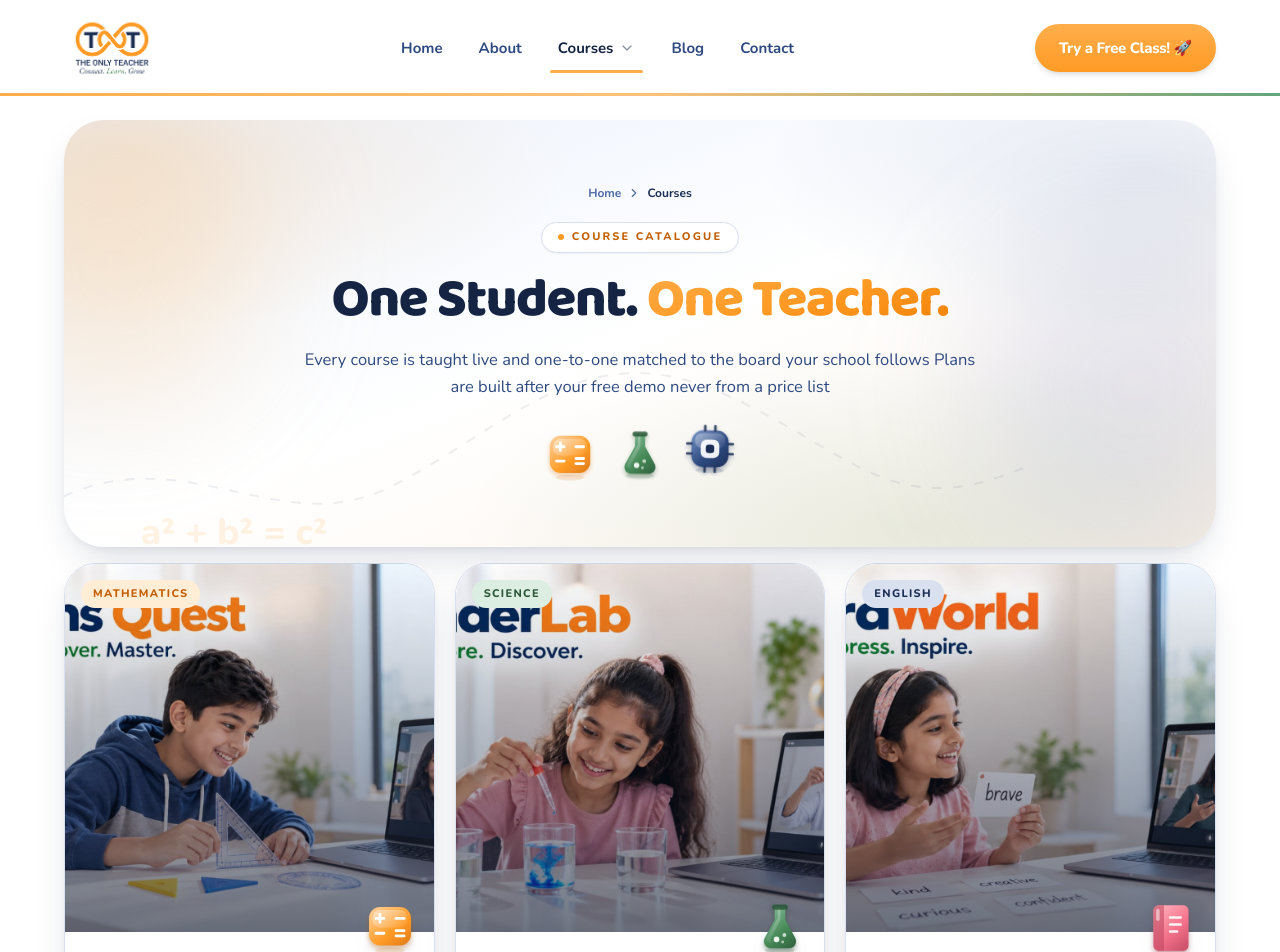
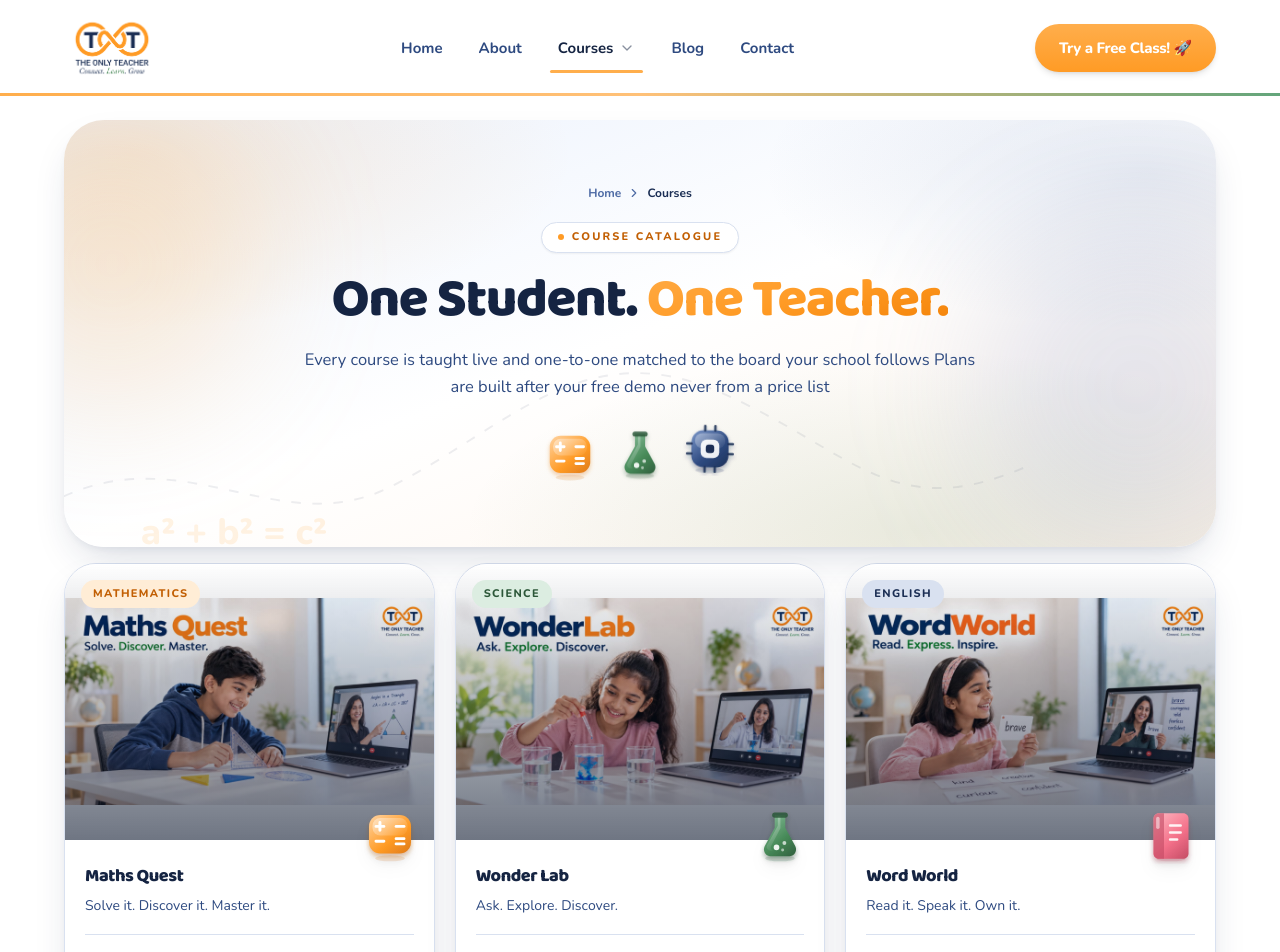
Before and after one commit to Lakshayg001/OnlyTeacher, a React (Vite) app: page /courses in a window 1280 px wide. Shown: the top 952 px of the page. Built offline with nearby package versions, Linux system fonts and the light colour scheme.

Commit message:
Fix image cropping on Courses page

```diff
--- a/src/pages/Courses.tsx
+++ b/src/pages/Courses.tsx
@@ -94,9 +94,9 @@ export default function Courses() {
            src={c.image}
            alt={c.title}
            fallbackIcon={c.icon}
-           ratio={c.image.includes('/classes/') ? "1/1" : "16/10"}
+           ratio={c.image.includes('/classes/') ? "4/3" : "16/10"}
            className="w-full bg-white"
-           imgClassName="group-hover:scale-105"
+           imgClassName="object-contain group-hover:scale-105"
           />
           <div className="pointer-events-none absolute inset-0 bg-gradient-to-t from-navy-900/60 to-transparent" />
           <span className={cn('absolute left-4 top-4 rounded-full px-3 py-1.5 text-[11px] font-extrabold uppercase tracking-[0.12em]', ACCENT_TEXT[c.accent])}>
```
